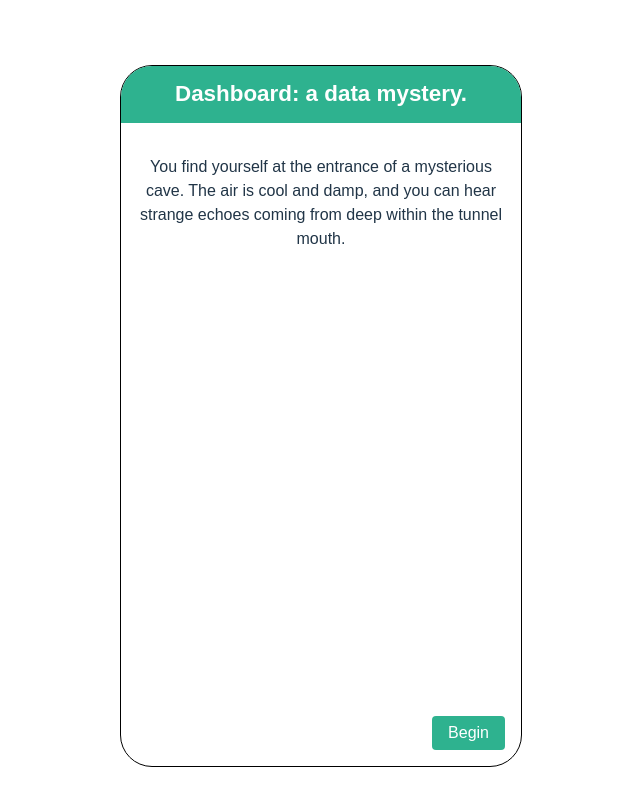
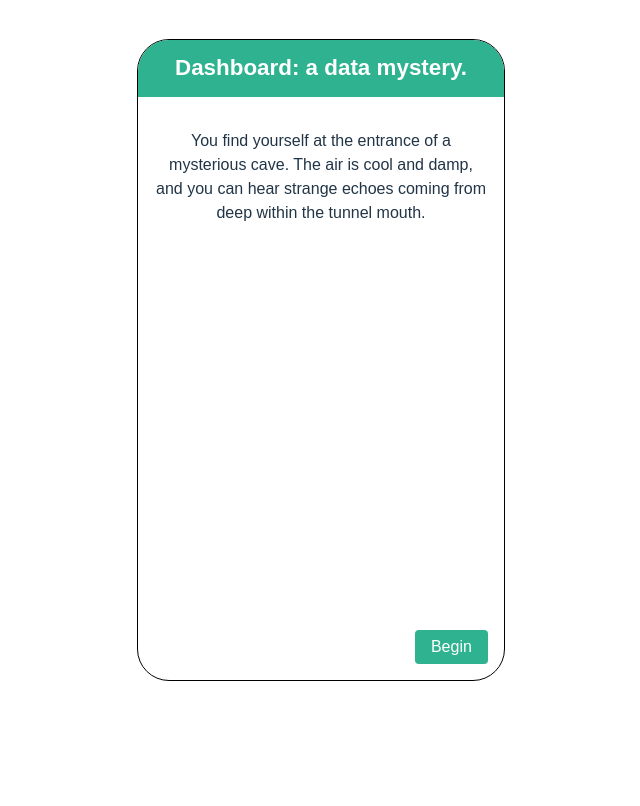
Before and after one commit to lewdry/Dashboard, a Svelte app in the folder my-svelte-app/: page / in a window 1280 px wide. Shown: the top 806 px of the page, without its empty margins (319-959 px from the left). Built offline with nearby package versions, Linux system fonts and the light colour scheme.

Commit message:
Update game window dimensions in App.svelte

```diff
--- a/my-svelte-app/src/App.svelte
+++ b/my-svelte-app/src/App.svelte
@@ -47,14 +47,14 @@
     display: flex;
     justify-content: center;
     align-items: center;
-    min-height: 100vh;
-    padding: 1rem;
+    min-height: 80vh;
+    padding: 0rem;
     box-sizing: border-box;
   }
 
   .game-window {
-    width: 100%;
-    height: 100%;
+    width: 80%;
+    height: 80%;
     max-width: 400px;
     max-height: 700px;
     aspect-ratio: 4 / 7;
@@ -67,14 +67,14 @@
 
   @media (orientation: landscape) {
     .game-window {
-      height: 90vh;
+      height: 80vh;
       width: auto;
     }
   }
 
   @media (orientation: portrait) {
     .game-window {
-      width: 90vw;
+      width: 80vw;
       height: auto;
     }
   }
```
